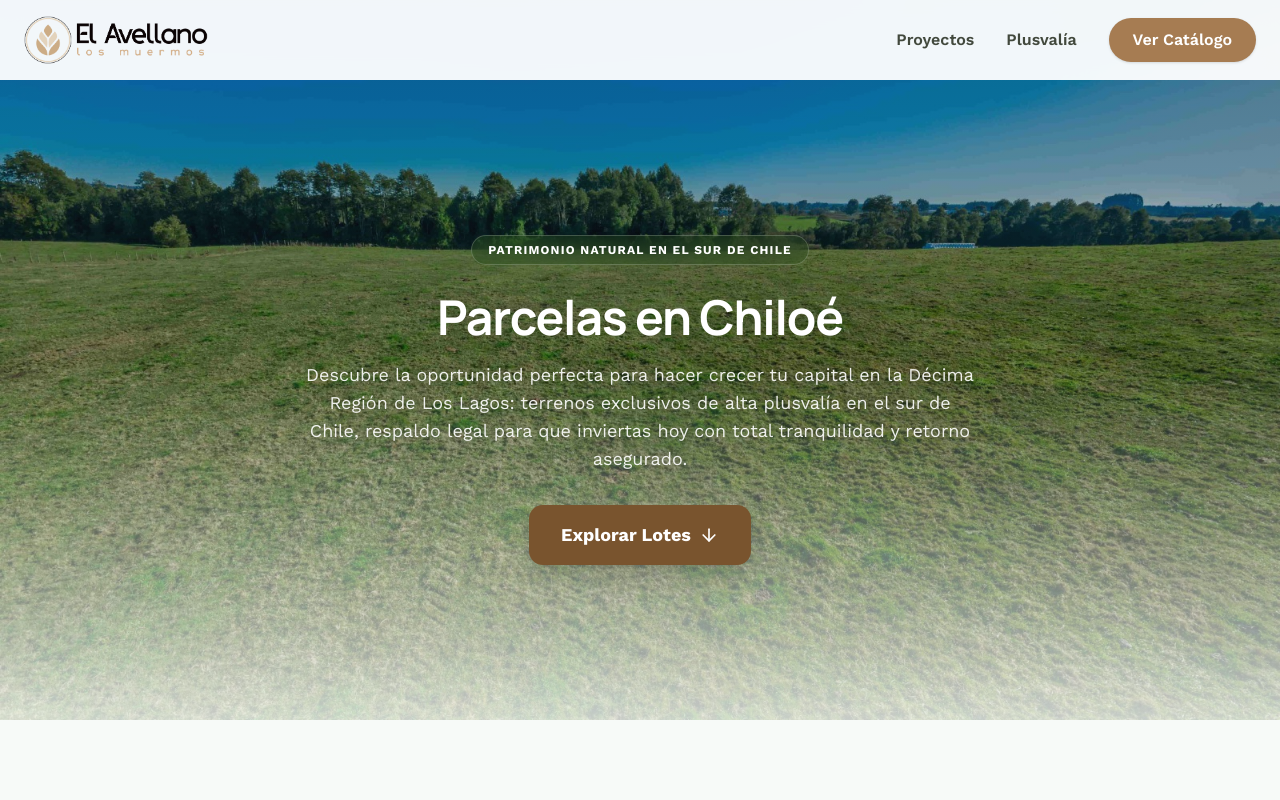
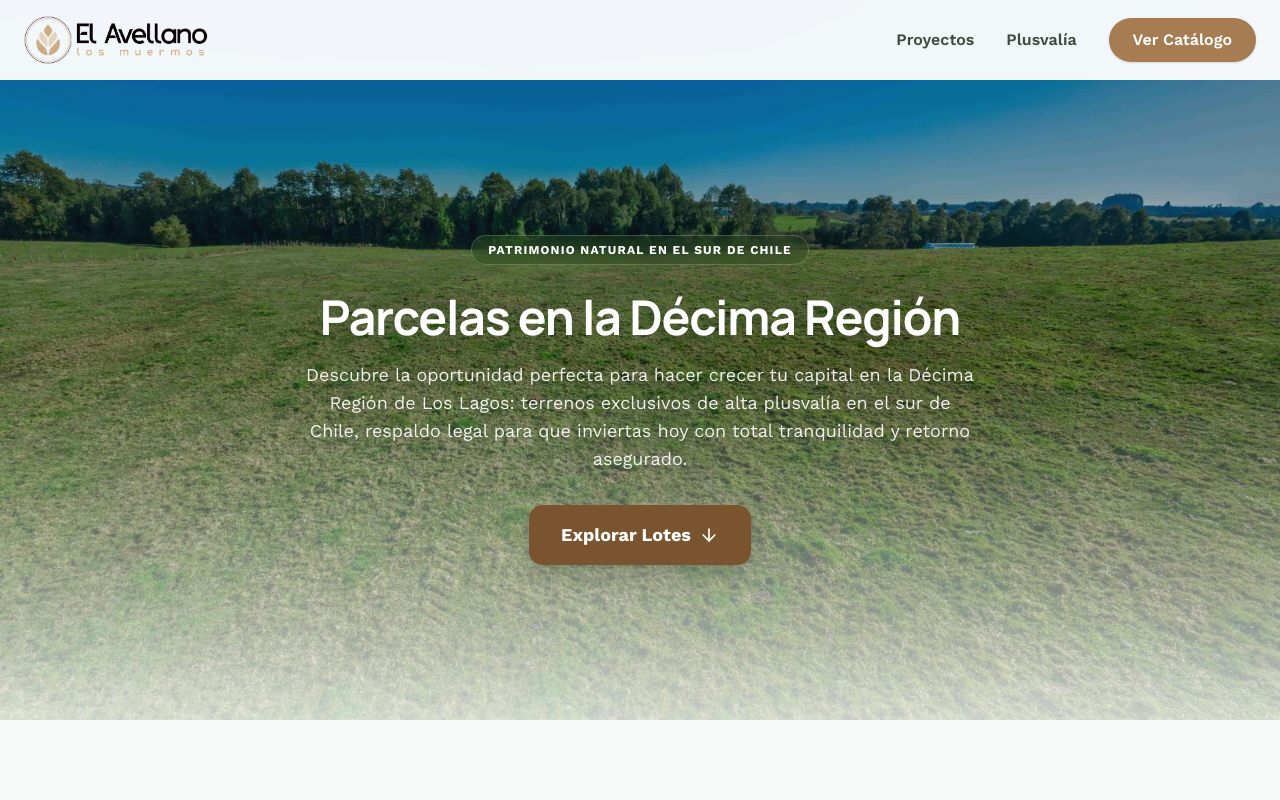
Before and after one commit to DionnellGT/BrochureAvellano, a React (Vite) app: page / in a window 1280 px wide. Shown: the top 800 px of the page. Built offline with nearby package versions, Linux system fonts and the light colour scheme; no server answers.

Commit message:
fix: update hero title to reflect accurate location

```diff
--- a/src/brochure/data/hero.ts
+++ b/src/brochure/data/hero.ts
@@ -10,7 +10,7 @@ export interface HeroContent {
 
 export const hero: HeroContent = {
     badge: "Patrimonio Natural en el Sur de Chile",
-    title: "Parcelas en Chiloé",
+    title: "Parcelas en la Décima Región",
     description:
       "Descubre la oportunidad perfecta para hacer crecer tu capital en la Décima Región de Los Lagos: terrenos exclusivos de alta plusvalía en el sur de Chile, respaldo legal para que inviertas hoy con total tranquilidad y retorno asegurado.",
     primaryCta: { label: "Explorar Lotes", href: "#proyectos" },
```
